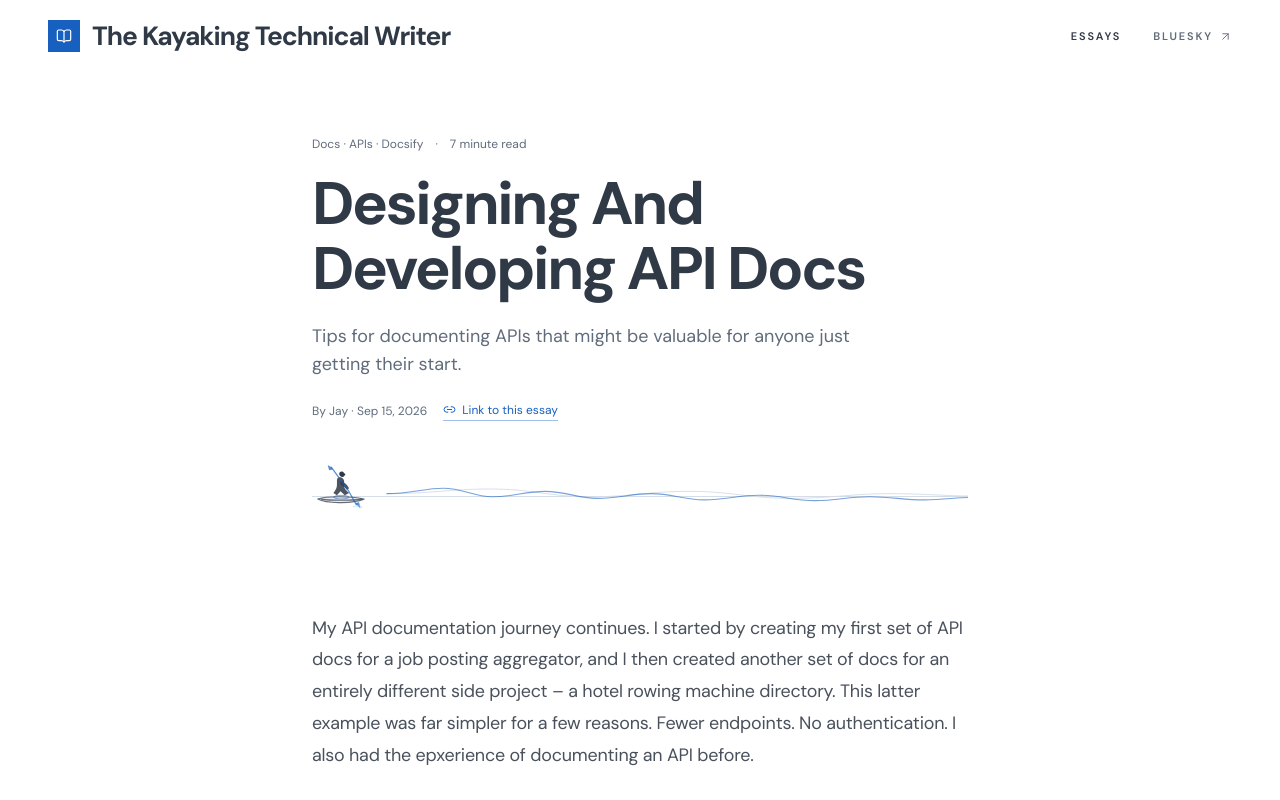
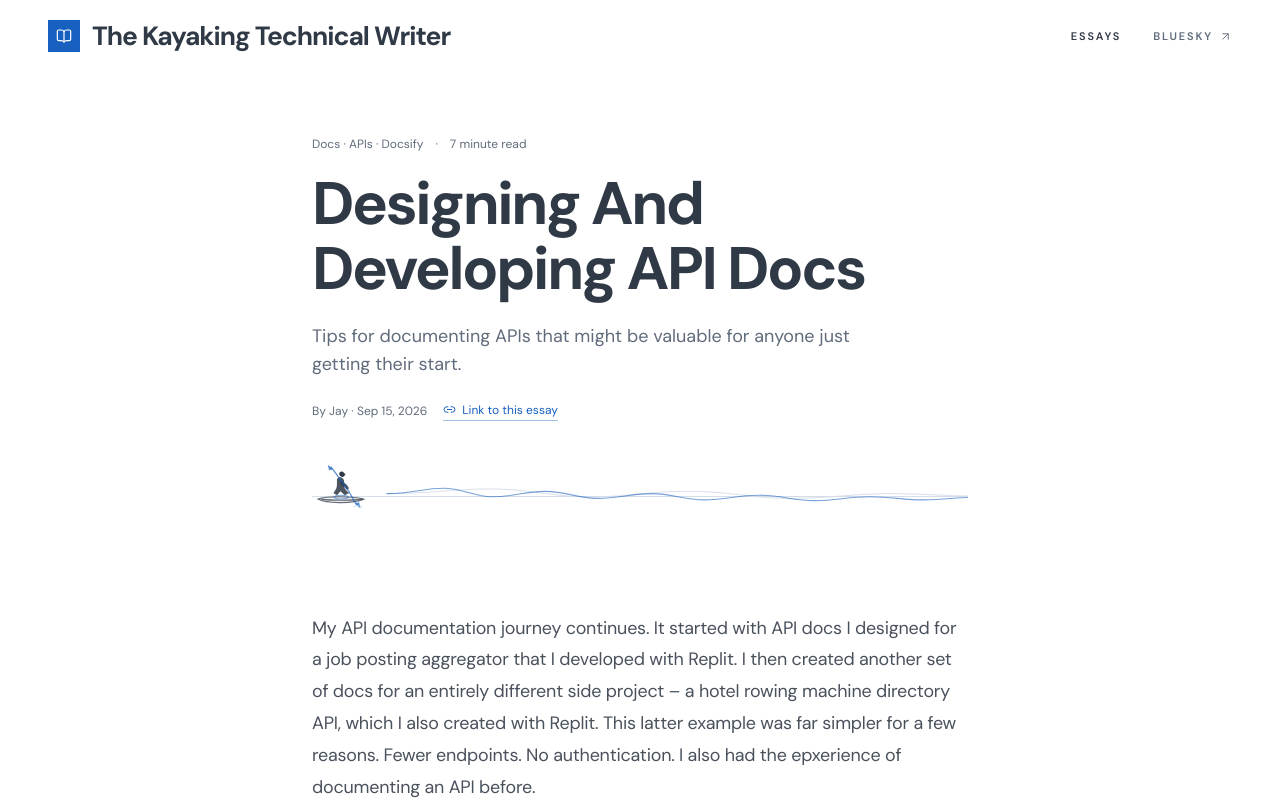
Before and after one commit to technical-writing-connecticut/blog-staging, a React (Vite) app in the folder artifacts/quiet-press/: page / in a window 1280 px wide. Shown: the top 800 px of the page. Built offline with nearby package versions, Linux system fonts and the light colour scheme.

Commit message:
Refactor API documentation journey description
Revised the narrative about API documentation experiences for clarity and detail.

```diff
--- a/artifacts/quiet-press/src/data/posts.ts
+++ b/artifacts/quiet-press/src/data/posts.ts
@@ -44,7 +44,7 @@ export const posts = [
     updatedAt: '2026-09-15',
     markdown: `
 
-My API documentation journey continues. I started by creating my first set of API docs for a job posting aggregator, and I then created another set of docs for an entirely different side project – a hotel rowing machine directory. This latter example was far simpler for a few reasons. Fewer endpoints. No authentication. I also had the epxerience of documenting an API before.
+My API documentation journey continues. It started with API docs I designed for a job posting aggregator that I developed with Replit. I then created another set of docs for an entirely different side project – a hotel rowing machine directory API, which I also created with Replit. This latter example was far simpler for a few reasons. Fewer endpoints. No authentication. I also had the epxerience of documenting an API before.
 
 These experiences have been a bit, well, magical, but in a very tangible way. There is a rewarding feedback loop of testing your own docs after you write them. Open Postman, call an endpoint, get a response. Try another endpoint. This is a very basic example of developer-facing documentation, I know, but for someone with more of a non-technical business background, this experience has been somewhat rewarding as I deepen my knowledge of APIs.
 
```
